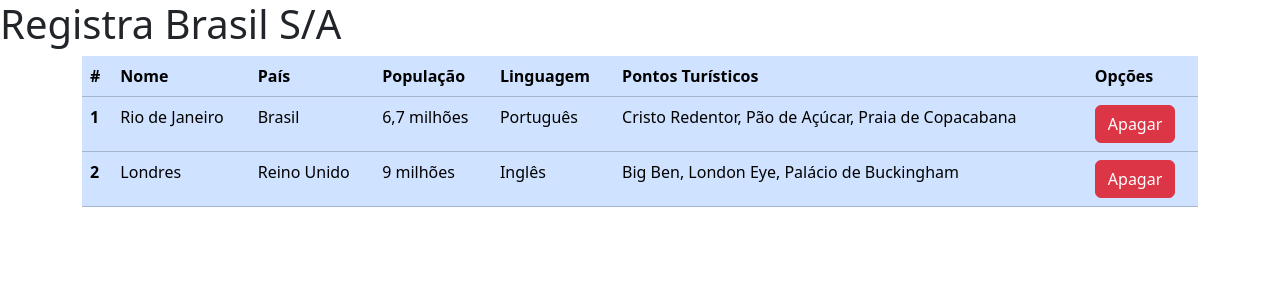
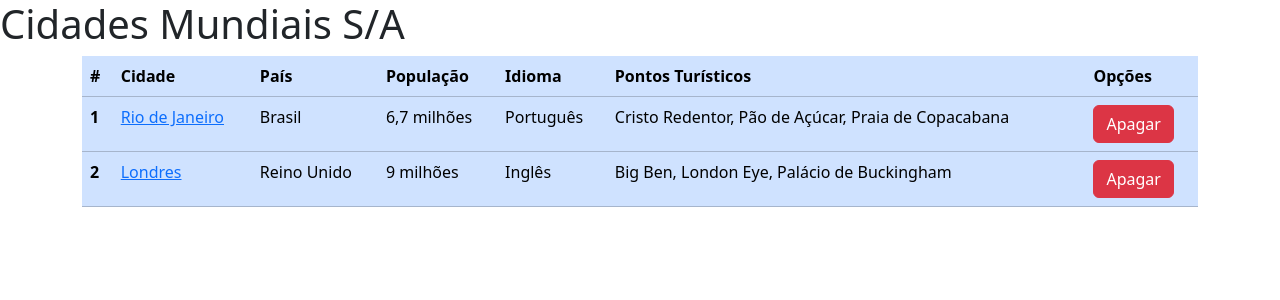
Before and after one commit to ivoosa7/CitiesProject, an Angular app: page /cidades in a window 1280 px wide. Before the commit this address led to /. Shown: the top 300 px of the page. Built offline with nearby package versions, Linux system fonts and the light colour scheme; data requests are answered from the project's data file.

Commit message:
Routes, forms html, appmodule

```diff
--- a/src/app/app-routing.module.ts
+++ b/src/app/app-routing.module.ts
@@ -1,7 +1,13 @@
 import { NgModule } from '@angular/core';
 import { RouterModule, Routes } from '@angular/router';
+import { FormCidadesComponent } from './form-cidades/form-cidades.component';
+import { TableCidadesComponent } from './table-cidades/table-cidades.component';
 
-const routes: Routes = [];
+const routes: Routes = [
+  {path: '', redirectTo:'\cidades', pathMatch:'full'},
+  {path: 'cidades', component: TableCidadesComponent},
+  {path: 'cidade\:id', component: FormCidadesComponent}
+];
 
 @NgModule({
   imports: [RouterModule.forRoot(routes)],
--- a/src/app/app.component.html
+++ b/src/app/app.component.html
@@ -1,2 +1,2 @@
-<H1>Registra Brasil S/A</H1>
-<app-table-cidades></app-table-cidades>
+<H1>Cidades Mundiais S/A</H1>
+<router-outlet></router-outlet>
--- a/src/app/app.module.ts
+++ b/src/app/app.module.ts
@@ -7,6 +7,7 @@ import { TableCidadesComponent } from './table-cidades/table-cidades.component';
 import { FormCidadesComponent } from './form-cidades/form-cidades.component';
 import { NgbModule } from '@ng-bootstrap/ng-bootstrap';
 import { HttpClientModule } from '@angular/common/http';
+import { ReactiveFormsModule } from '@angular/forms';
 
 @NgModule({
   declarations: [
@@ -18,7 +19,8 @@ import { HttpClientModule } from '@angular/common/http';
     BrowserModule,
     AppRoutingModule,
     NgbModule,
-    HttpClientModule
+    HttpClientModule,
+    ReactiveFormsModule
   ],
   providers: [],
   bootstrap: [AppComponent]
--- a/src/app/form-cidades/form-cidades.component.html
+++ b/src/app/form-cidades/form-cidades.component.html
@@ -1,31 +1,25 @@
 <div class="container">
-  <table class="table-dark">
-    <thead>
-      <tr>
-        <th scope="col">#</th>
-        <th scope="col">First</th>
-        <th scope="col">Last</th>
-        <th scope="col">Handle</th>
-      </tr>
-    </thead>
-    <tbody>
-      <tr>
-        <th scope="row">1</th>
-        <td>Mark</td>
-        <td>Otto</td>
-        <td></td>
-      </tr>
-      <tr>
-        <th scope="row">2</th>
-        <td>Jacob</td>
-        <td>Thornton</td>
-        <td></td>
-      </tr>
-      <tr>
-        <th scope="row">3</th>
-        <td colspan="2">Larry the Bird</td>
-        <td></td>
-      </tr>
-    </tbody>
-  </table>
+  <form>
+    <div class="mb-3">
+      <label for="exampleInputEmail1" class="form-label">Cidade</label>
+      <input type="email" class="form-control" id="exampleInputEmail1" aria-describedby="emailHelp">
+    </div>
+    <div class="mb-3">
+      <label for="exampleInputPassword1" class="form-label">País</label>
+      <input type="password" class="form-control" id="exampleInputPassword1">
+    </div>
+    <div class="mb-3">
+      <label for="exampleInputPassword1" class="form-label">População</label>
+      <input type="password" class="form-control" id="exampleInputPassword1">
+    </div>
+    <div class="mb-3">
+      <label for="exampleInputPassword1" class="form-label">Idioma</label>
+      <input type="password" class="form-control" id="exampleInputPassword1">
+    </div>
+    <div class="mb-3">
+      <label for="exampleInputPassword1" class="form-label">Pontos Turísticos</label>
+      <input type="password" class="form-control" id="exampleInputPassword1">
+    </div>
+    <button type="submit" class="btn btn-primary">Submit</button>
+  </form>
 </div>
--- a/src/app/table-cidades/table-cidades.component.html
+++ b/src/app/table-cidades/table-cidades.component.html
@@ -3,10 +3,10 @@
     <thead>
       <tr>
         <th scope="col">#</th>
-        <th scope="col">Nome</th>
+        <th scope="col">Cidade</th>
         <th scope="col">País</th>
         <th scope="col">População</th>
-        <th scope="col">Linguagem</th>
+        <th scope="col">Idioma</th>
         <th scope="col">Pontos Turísticos</th>
         <th>Opções</th>
       </tr>
@@ -14,7 +14,7 @@
     <tbody>
       <tr *ngFor="let cidade of cidades">
         <th scope="row">{{cidade.id}}</th>
-        <td scope="row">{{cidade.city}}</td>
+        <td scope="row"><a [routerLink]="['/cidades', cidade.id]">{{cidade.city}}</a></td>
         <td scope="row">{{cidade.country}}</td>
         <td scope="row">{{cidade.population}}</td>
         <td scope="row">{{cidade.language}}</td>
--- a/src/app/table-cidades/table-cidades.component.ts
+++ b/src/app/table-cidades/table-cidades.component.ts
@@ -1,3 +1,4 @@
+import { Router } from '@angular/router';
 import { Component, OnInit } from '@angular/core';
 import { Cidade } from '../cidade';
 import { CityService } from '../city.service';
@@ -9,7 +10,8 @@ import { CityService } from '../city.service';
 })
 export class TableCidadesComponent implements OnInit{
   cidades:Cidade [] = [];
-  constructor(private service:CityService){ }
+  constructor(private service:CityService,
+              private router: Router){ }
 
   ngOnInit(): void {
     this.loadCities();
```
